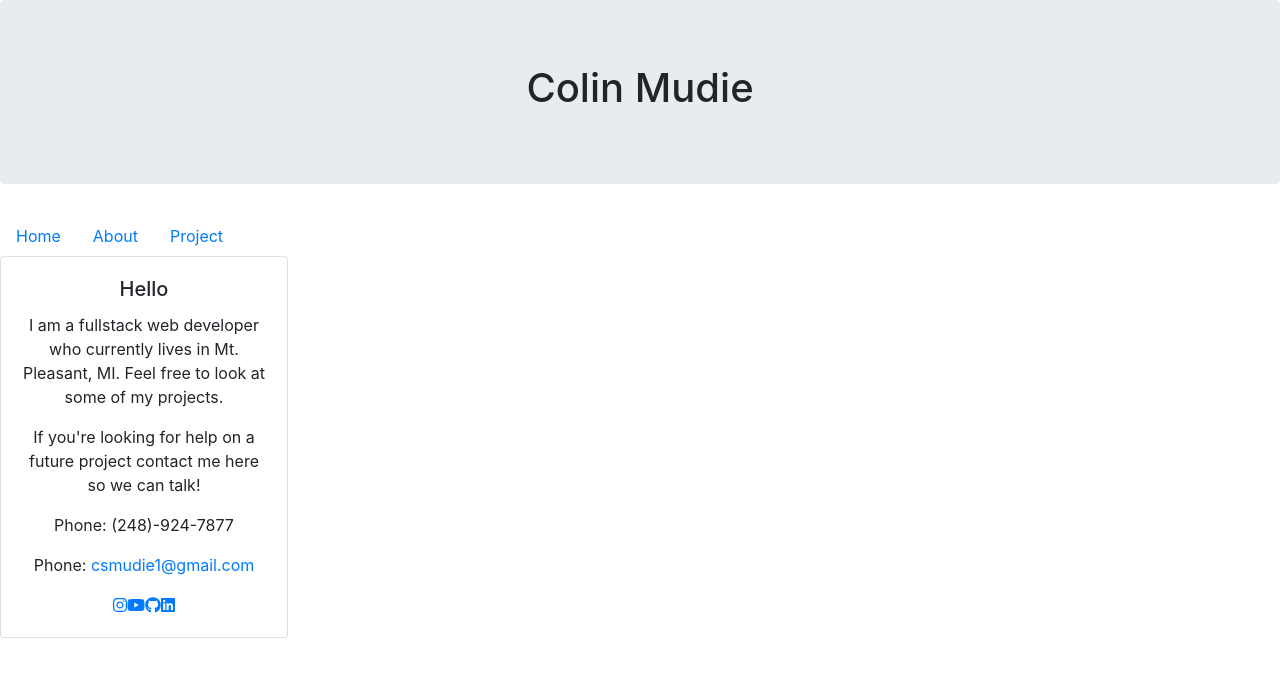
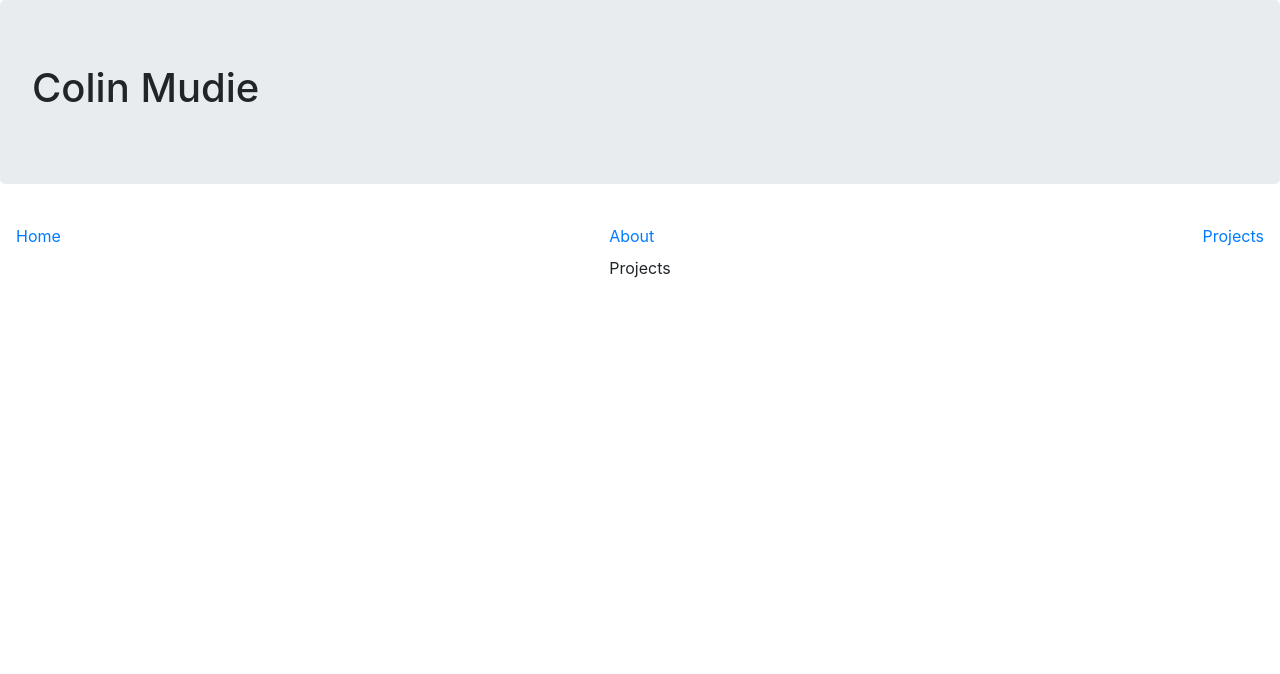
Before and after one commit to ColinMudie/React_Portfolio, a React (Create React App) app: page /projects in a window 1280 px wide. Shown: the top 674 px of the page. Built offline with nearby package versions, Linux system fonts and the light colour scheme.

Commit message:
added react-router to link the home, about, and projects pages

```diff
--- a/package.json
+++ b/package.json
@@ -16,6 +16,7 @@
     "react": "^17.0.2",
     "react-bootstrap": "^1.5.2",
     "react-dom": "^17.0.2",
+    "react-router-dom": "^5.2.0",
     "react-scripts": "4.0.3",
     "web-vitals": "^1.1.1"
   },
--- a/src/App.js
+++ b/src/App.js
@@ -1,16 +1,29 @@
-
 import './App.css';
+import {
+  BrowserRouter as Router,
+  Switch,
+  Route
+} from "react-router-dom";
 import Jumbotron from './components/Jumbotron';
 import Navbar from './components/Navbar'
-import InfoCard from "./components/InfoCard";
+import Home from './pages/Home';
+import About from './pages/About';
+import Projects from './pages/Projects';
 
 function App() {
   return (
-    <div className="App">
-      <Jumbotron/>
-      <Navbar/>
-      <InfoCard/>
-    </div>
+    <Router>
+      <div>
+      <Jumbotron />
+      <Navbar />
+
+      <Switch>
+        <Route exact path="/" component={Home}/>
+        <Route exact path="/about" component={About}/>
+        <Route exact path="/projects" component={Projects}/>
+      </Switch>
+      </div>
+    </Router>
   );
 }
 
--- a/src/components/Navbar.js
+++ b/src/components/Navbar.js
@@ -1,14 +1,14 @@
 import React from 'react';
-import Navbar from 'react-bootstrap/Navbar';
 import Nav from 'react-bootstrap/Nav'
+import { Link } from "react-router-dom";
 
 function MyNav() {
     return (
-                <Nav className="mr-auto">
-                    <Nav.Link href="#home">Home</Nav.Link>
-                    <Nav.Link href="#About">About</Nav.Link>
-                    <Nav.Link href="#Projects">Project</Nav.Link>
-                </Nav>
+    <Nav className="mr-auto navbar">
+        <Link className="navlinks" to="/">Home</Link>
+        <Link className="navlinks" to="/about">About</Link>
+        <Link className="navlinks" to="/projects">Projects</Link>
+    </Nav>
     )
 }
 
--- a/src/components/SocialMedia.js
+++ b/src/components/SocialMedia.js
@@ -3,7 +3,7 @@ import { faInstagram, faYoutube, faGithub, faLinkedin } from "@fortawesome/free-
 
 function SocialMediaLinks () {
     return (
-        <div class="social">
+        <div className="social">
             <a id="instagram" href="https://www.instagram.com/colinmudie/" target="_blank" rel="noreferrer"><FontAwesomeIcon icon={faInstagram} /></a>
             <a id="youtube" href="https://www.youtube.com/channel/UCnnuJUBPh6GNktCXtfDjj_w/featured?view_as=subscriber" target="_blank" rel="noreferrer"><FontAwesomeIcon icon={faYoutube} /></a>
             <a id="github" href="https://github.com/ColinMudie" target="_blank" rel="noreferrer"><FontAwesomeIcon icon={faGithub} /></a >
--- /dev/null
+++ b/src/pages/About.js
@@ -0,0 +1,8 @@
+function About () {
+    return (
+        <div className="App">
+            <p>About</p>
+        </div>
+    )
+}
+export default About;
--- /dev/null
+++ b/src/pages/Home.js
@@ -0,0 +1,10 @@
+import InfoCard from "../components/InfoCard";
+
+function Home () {
+    return (
+        <div className="App">
+            <InfoCard />
+        </div>
+    )
+}
+export default Home;
--- /dev/null
+++ b/src/pages/Projects.js
@@ -0,0 +1,8 @@
+function Projects() {
+    return (
+        <div className="App">
+            <p>Projects</p>
+        </div>
+    )
+}
+export default Projects;
```
